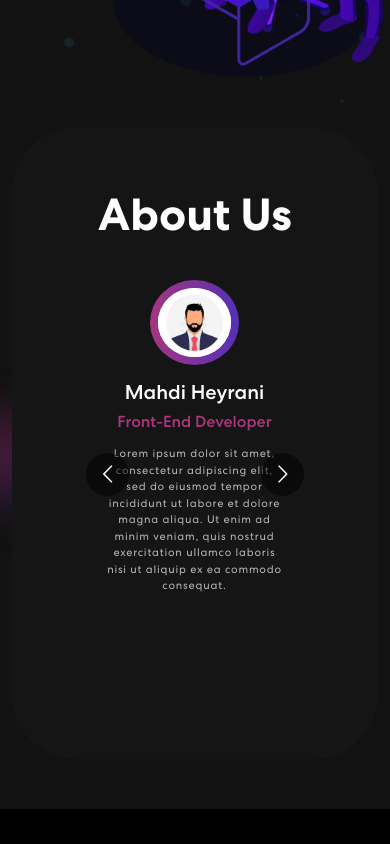
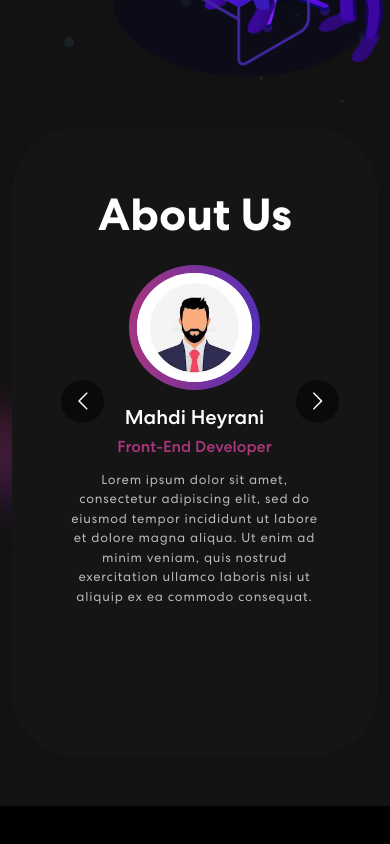
Before and after one commit to mearajrajabi/NoghteTeam, a React (Create React App) app: page / in a window 390 px wide. Shown: the part 980-1824 px from the top of the page. Built offline with nearby package versions, Linux system fonts and the light colour scheme; no server answers.

Commit message:
Create contact us

```diff
--- a/src/App.css
+++ b/src/App.css
@@ -317,7 +317,7 @@ nav.navbar .navbar-toggler[aria-expanded="true"] .navbar-toggler-icon {
   background: #151515;
   border-radius: 64px;
   text-align: center;
-  padding: 60px 50px;
+  padding: 60px 20px;
   margin-top: -60px;
 }
 .about h2 {
@@ -348,14 +348,14 @@ nav.navbar .navbar-toggler[aria-expanded="true"] .navbar-toggler-icon {
   color: #AA367C;
 }
 .about-slider .item {
-  padding: 30px;
+  padding: 15px;
 }
 .about-slider .item p {
   font-size: 14px;
 }
 @media (max-width: 600px) {
   .about-slider .item p{
-    font-size: 11px !important;
+    font-size: 13px !important;
   }
 
 }
@@ -366,7 +366,10 @@ nav.navbar .navbar-toggler[aria-expanded="true"] .navbar-toggler-icon {
   width: 40%;
   z-index: -4;
 }
-
+.react-multiple-carousel__arrow {
+  margin-top: -9rem;
+  margin-right: -10px;
+}
 /************ Projects Css ************/
 .project {
   padding: 80px 0;
--- a/src/components/NavBar.js
+++ b/src/components/NavBar.js
@@ -45,7 +45,7 @@ export const NavBar = () => {
           <Navbar.Collapse id="basic-navbar-nav">
             <Nav className="ms-auto">
               <Nav.Link href="#home" className={activeLink === 'home' ? 'active navbar-link' : 'navbar-link'} onClick={() => onUpdateActiveLink('home')}>Home</Nav.Link>
-              <Nav.Link href="#about" className={activeLink === 'about' ? 'active navbar-link' : 'navbar-link'} onClick={() => onUpdateActiveLink('skills')}>About</Nav.Link>
+              <Nav.Link href="#abouts" className={activeLink === 'about' ? 'active navbar-link' : 'navbar-link'} onClick={() => onUpdateActiveLink('skills')}>About</Nav.Link>
               <Nav.Link href="#projects" className={activeLink === 'projects' ? 'active navbar-link' : 'navbar-link'} onClick={() => onUpdateActiveLink('projects')}>Projects</Nav.Link>
             </Nav>
             <span className="navbar-text">
```
